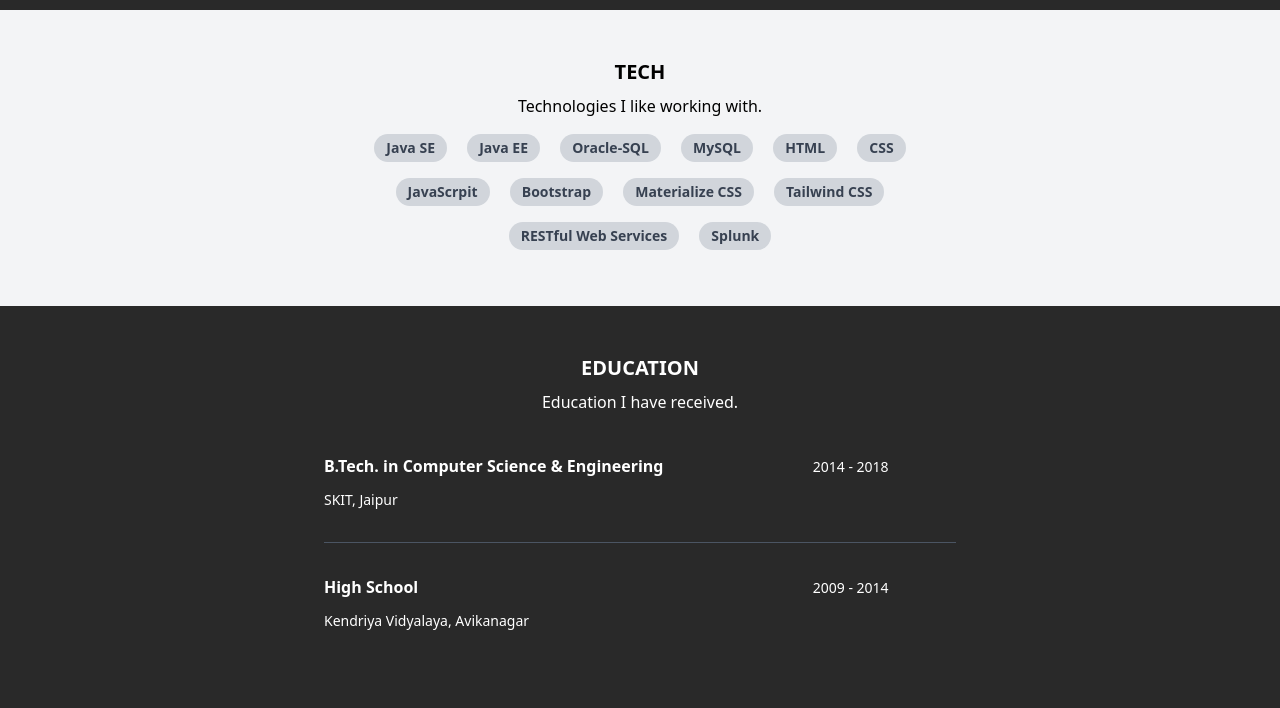
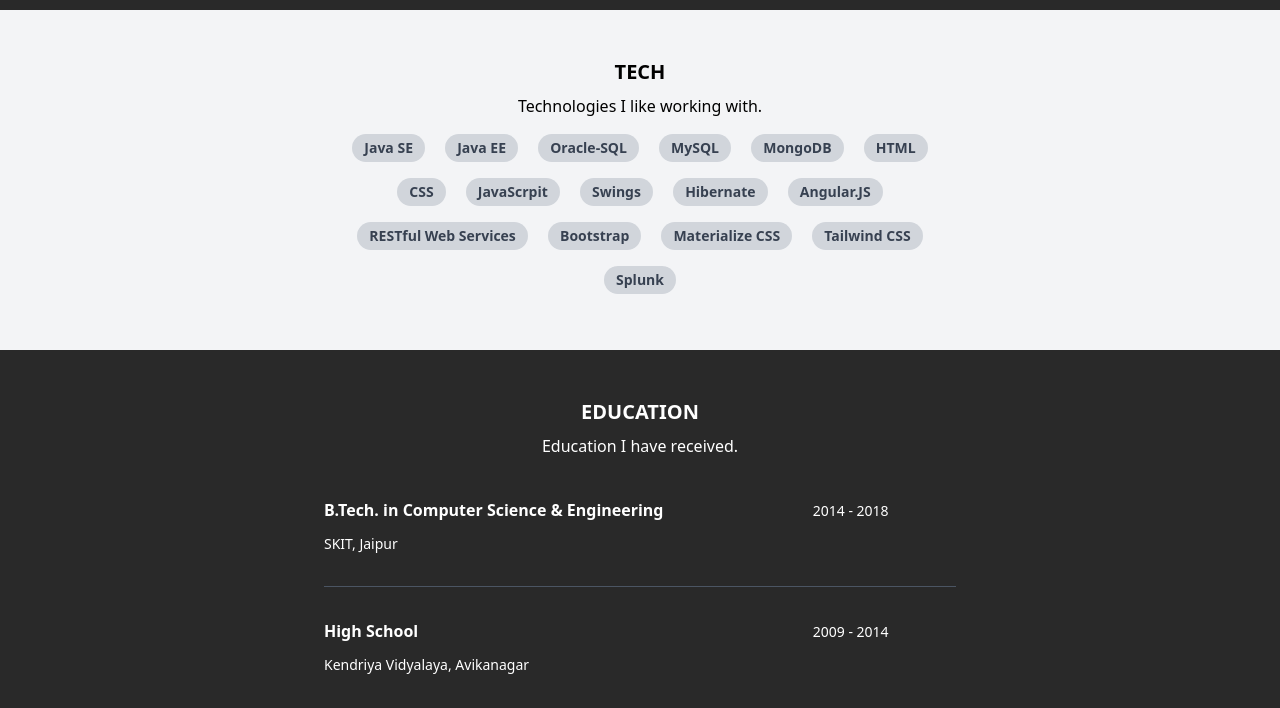
Before and after one commit to vaibhavvijay9/Personal-Portfolio, a plain HTML site: page index.html in a window 1280 px wide. Shown: the part 2020-2728 px from the top of the page. Drawn offline with nearby package versions, Linux system fonts and the light colour scheme.

Commit message:
updated skills

```diff
--- a/index.html
+++ b/index.html
@@ -155,13 +155,17 @@
             <span class="inline-block bg-gray-300 rounded-full px-3 py-1 text-sm font-semibold text-gray-700 m-2">Java EE</span>
             <span class="inline-block bg-gray-300 rounded-full px-3 py-1 text-sm font-semibold text-gray-700 m-2">Oracle-SQL</span>
             <span class="inline-block bg-gray-300 rounded-full px-3 py-1 text-sm font-semibold text-gray-700 m-2">MySQL</span>
+            <span class="inline-block bg-gray-300 rounded-full px-3 py-1 text-sm font-semibold text-gray-700 m-2">MongoDB</span>
             <span class="inline-block bg-gray-300 rounded-full px-3 py-1 text-sm font-semibold text-gray-700 m-2">HTML</span>
             <span class="inline-block bg-gray-300 rounded-full px-3 py-1 text-sm font-semibold text-gray-700 m-2">CSS</span>
             <span class="inline-block bg-gray-300 rounded-full px-3 py-1 text-sm font-semibold text-gray-700 m-2">JavaScrpit</span>
+            <span class="inline-block bg-gray-300 rounded-full px-3 py-1 text-sm font-semibold text-gray-700 m-2">Swings</span>
+            <span class="inline-block bg-gray-300 rounded-full px-3 py-1 text-sm font-semibold text-gray-700 m-2">Hibernate</span>
+            <span class="inline-block bg-gray-300 rounded-full px-3 py-1 text-sm font-semibold text-gray-700 m-2">Angular.JS</span>
+            <span class="inline-block bg-gray-300 rounded-full px-3 py-1 text-sm font-semibold text-gray-700 m-2">RESTful Web Services</span>
             <span class="inline-block bg-gray-300 rounded-full px-3 py-1 text-sm font-semibold text-gray-700 m-2">Bootstrap</span>
             <span class="inline-block bg-gray-300 rounded-full px-3 py-1 text-sm font-semibold text-gray-700 m-2">Materialize CSS</span>
             <span class="inline-block bg-gray-300 rounded-full px-3 py-1 text-sm font-semibold text-gray-700 m-2">Tailwind CSS</span>
-            <span class="inline-block bg-gray-300 rounded-full px-3 py-1 text-sm font-semibold text-gray-700 m-2">RESTful Web Services</span>
             <span class="inline-block bg-gray-300 rounded-full px-3 py-1 text-sm font-semibold text-gray-700 m-2">Splunk</span>
         </div>
     </div>
```
